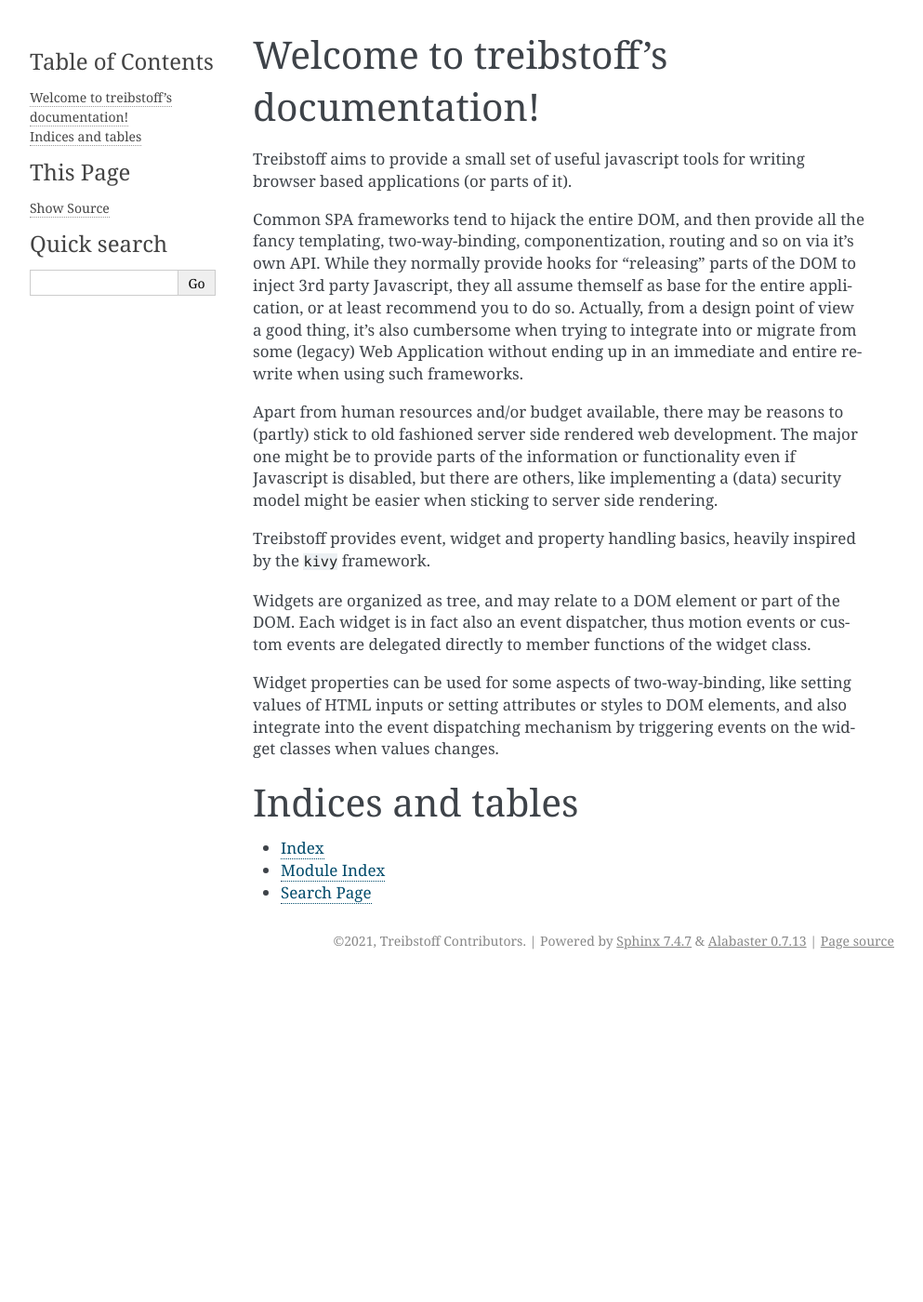
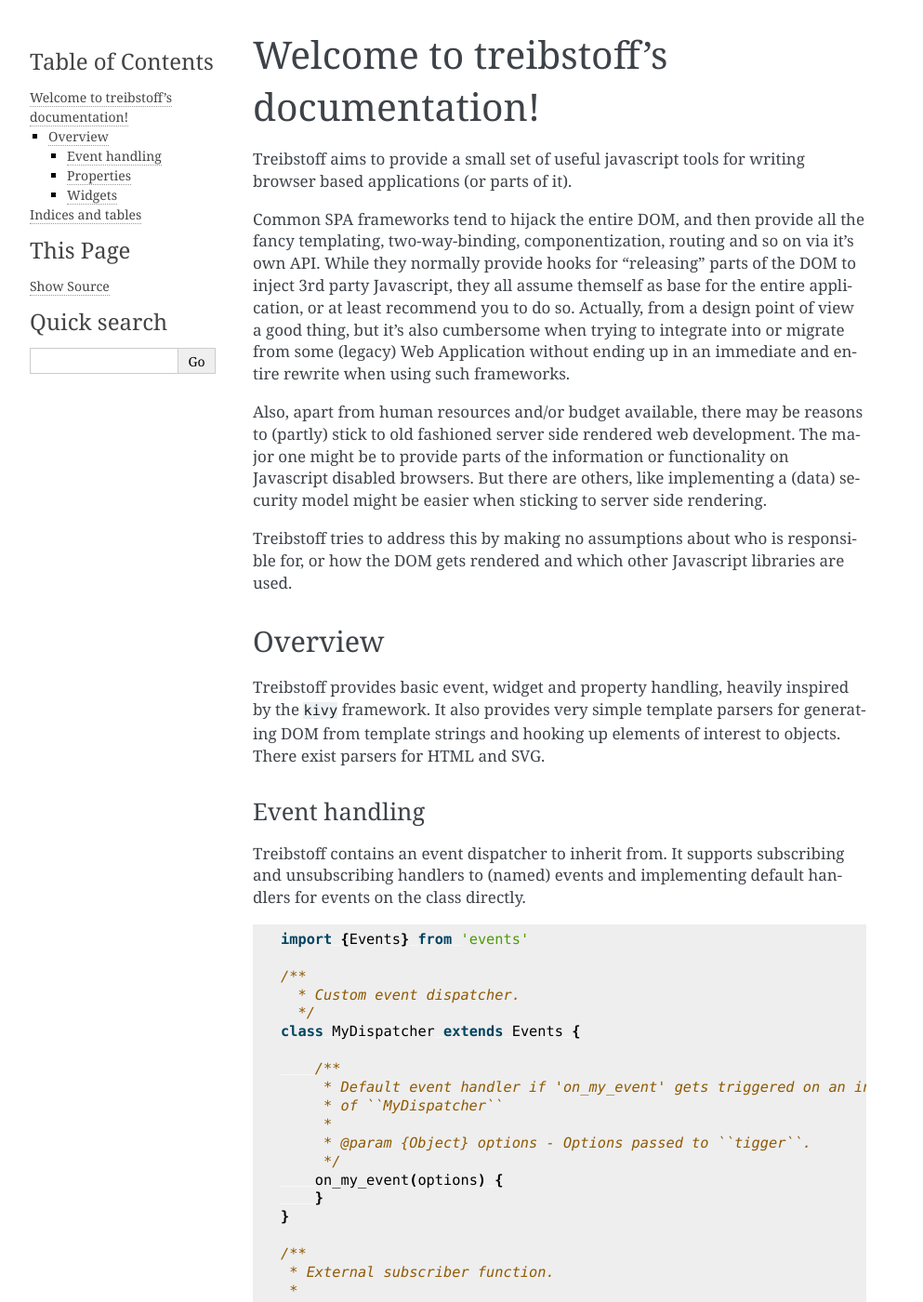
Before and after one commit to conestack/treibstoff, a Sphinx documentation site: the page built from docs/source/index.rst, in a window 1280 px wide and 1400 px high. Shown: the whole window at 93% size, without its empty margins (148-1141 px from the left). Built offline with Sphinx 7.4.7, drawn with Linux system fonts in a browser that asks for light colours; some of the changed text lies outside the part shown.

Commit message:
work on overview docs

```diff
--- a/README.rst
+++ b/README.rst
@@ -1,7 +1,8 @@
 Overview
 ========
 
-This package will containe the Javascritp foundations for cone.app.
+Treibstoff contains a set of useful javascript tools for writing browser based
+applications (or parts of it).
 
 
 Development
--- a/docs/source/index.rst
+++ b/docs/source/index.rst
@@ -14,32 +14,97 @@
 own API. While they normally provide hooks for "releasing" parts of the DOM
 to inject 3rd party Javascript, they all assume themself as base for the entire
 application, or at least recommend you to do so. Actually, from a design point
-of view a good thing, it's also cumbersome when trying to integrate into or
+of view a good thing, but it's also cumbersome when trying to integrate into or
 migrate from some (legacy) Web Application without ending up in an immediate
 and entire rewrite when using such frameworks.
 
-Apart from human resources and/or budget available, there may be reasons
+Also, apart from human resources and/or budget available, there may be reasons
 to (partly) stick to old fashioned server side rendered web development.
 The major one might be to provide parts of the information or functionality
-even if Javascript is disabled, but there are others, like implementing
+on Javascript disabled browsers. But there are others, like implementing
 a (data) security model might be easier when sticking to server side rendering.
 
-Treibstoff provides event, widget and property handling basics, heavily
-inspired by the ``kivy`` framework.
+Treibstoff tries to address this by making no assumptions about who is
+responsible for, or how the DOM gets rendered and which other Javascript
+libraries are used.
 
-Widgets are organized as tree, and may relate to a DOM element or part of the
-DOM. Each widget is in fact also an event dispatcher, thus motion events or
-custom events are delegated directly to member functions of the widget class.
 
-Widget properties can be used for some aspects of two-way-binding, like setting
-values of HTML inputs or setting attributes or styles to DOM elements, and
-also integrate into the event dispatching mechanism by triggering events on the
-widget classes when values changes.
+Overview
+--------
+
+Treibstoff provides basic event, widget and property handling, heavily
+inspired by the ``kivy`` framework. It also provides very simple template
+parsers for generating DOM from template strings and hooking up elements of
+interest to objects. There exist parsers for HTML and SVG.
+
+
+Event handling
+~~~~~~~~~~~~~~
+
+Treibstoff contains an event dispatcher to inherit from. It supports subscribing
+and unsubscribing handlers to (named) events and implementing default handlers
+for events on the class directly.
+
+.. code-block:: js
+
+    import {Events} from 'events'
+
+    /**
+      * Custom event dispatcher.
+      */
+    class MyDispatcher extends Events {
+
+        /**
+         * Default event handler if 'on_my_event' gets triggered on an instance
+         * of ``MyDispatcher``
+         *
+         * @param {Object} options - Options passed to ``tigger``.
+         */
+        on_my_event(options) {
+        }
+    }
+
+    /**
+     * External subscriber function.
+     *
+     * @param {Events} inst - ``Events`` instance the ``trigger`` function was called on.
+     * @param {Object} options - Options passed to ``tigger``.
+     */
+    let my_subscriber(inst, options) {
+    }
+
+    // Create dispatcher
+    let dsp = MyDispatcher();
+
+    // Bind external subscriber function
+    dsp.on('on_my_event', my_subscriber);
+
+    // Trigger event
+    dsp.trigger('on_my_event', {foo: 'bar'});
+
+    // Unbind external subscriber function.
+    dsp.off('on_my_event', my_subscriber);
+
+
+Properties
+~~~~~~~~~~
+
+Properties can be used for some aspects of two-way-binding, like setting
+values of HTML inputs and setting attributes or styles to DOM elements, or
+bind them to data objects. They also integrate into the event dispatching
+mechanism by triggering events on the widget classes if property value changes,
+of course only if used on ``Events`` deriving objects.
+
+
+Widgets
+~~~~~~~
+
+Widgets are organized as tree. Each widget is an event dispatcher.
+
 
 .. toctree::
    :maxdepth: 2
    :caption: Contents:
-
 
 Indices and tables
 ==================
--- a/setup.py
+++ b/setup.py
@@ -9,7 +9,10 @@
 
 
 version = '0.0.dev0'
-shortdesc = 'Javascript foundations for cone.app'
+shortdesc = (
+    'A set of useful javascript tools for writing browser '
+    'based applications (or parts of it).'
+)
 longdesc = '\n\n'.join([read_file(name) for name in [
     'README.rst',
     'CHANGES.rst',
```
